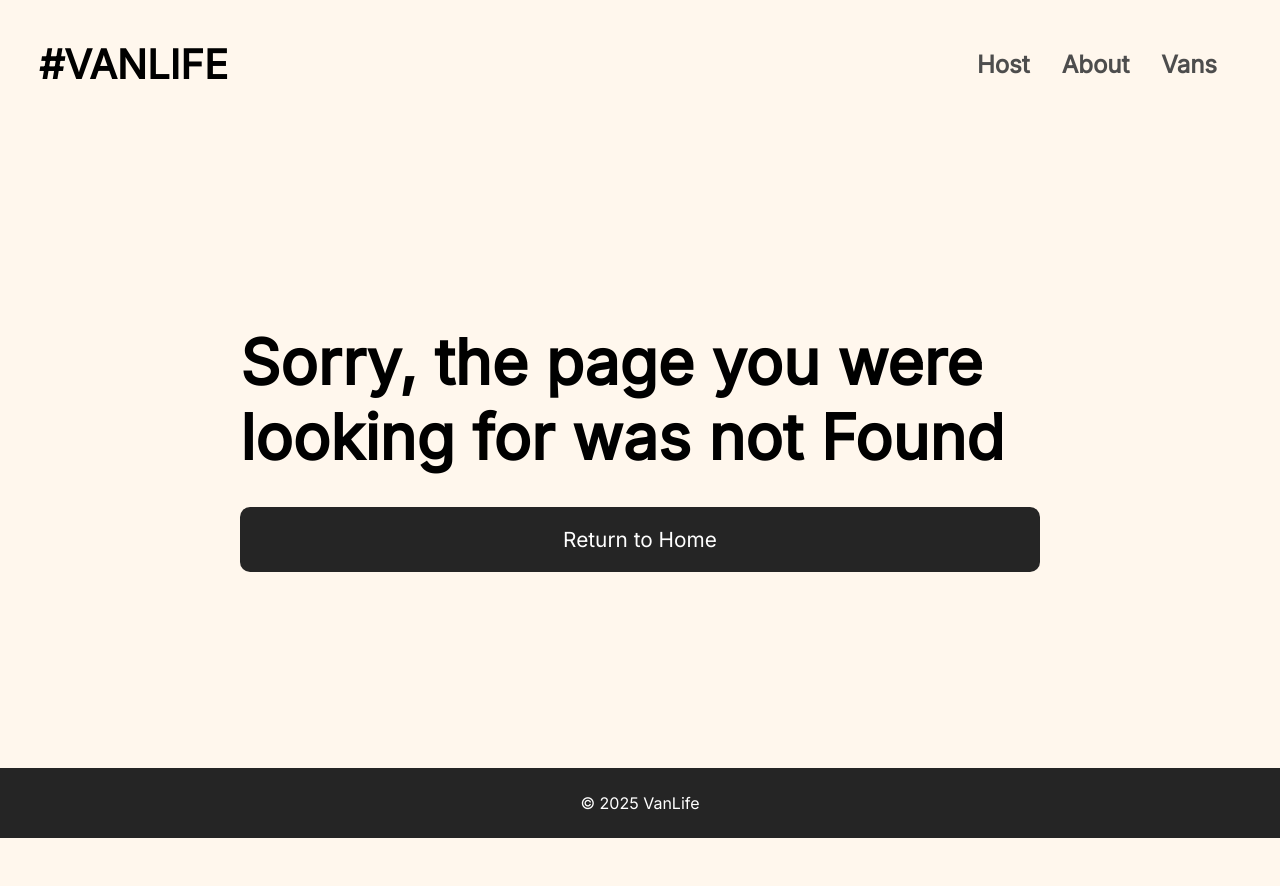
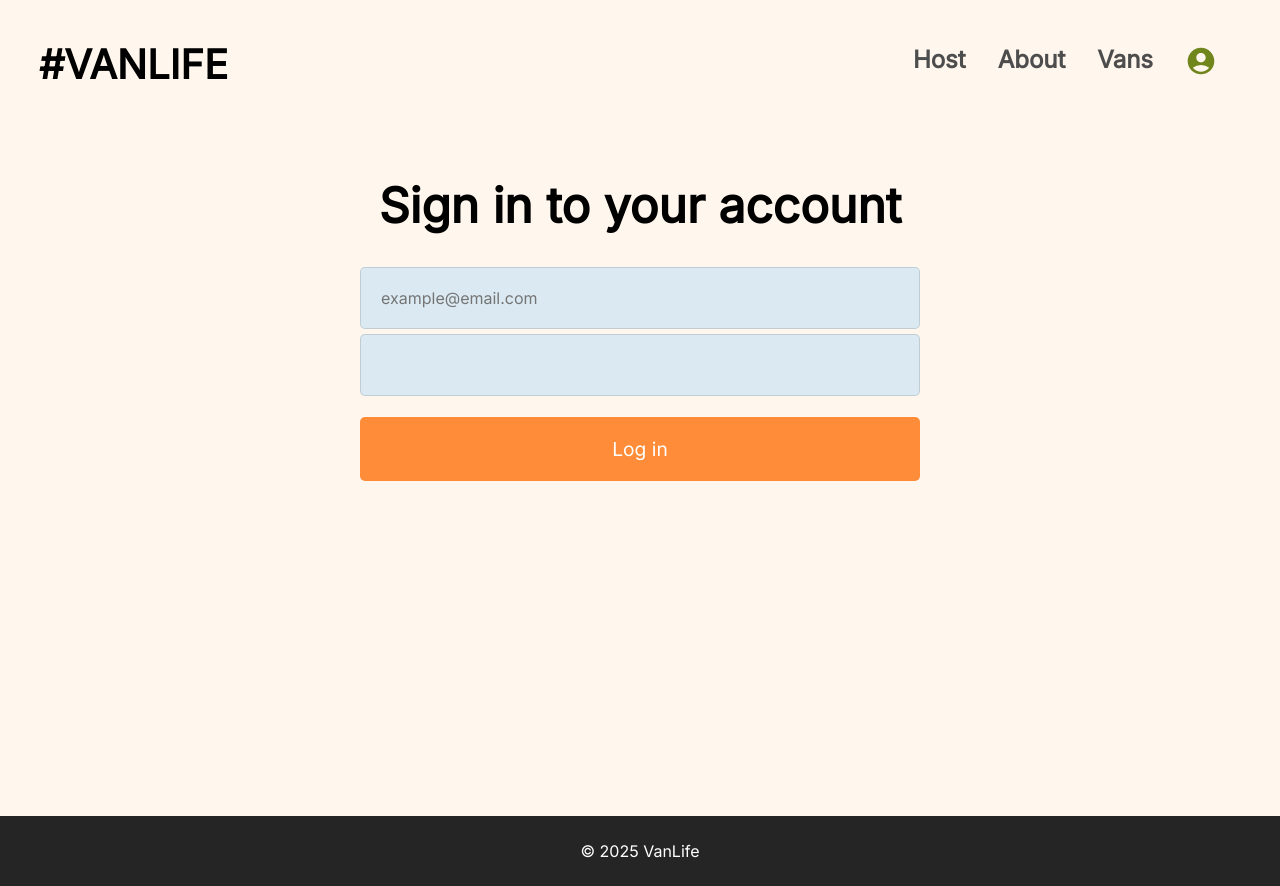
Before and after one commit to ZainAchak/VanLife, a React (Vite) app: page /login in a window 1280 px wide. Before the commit this address had no page. Before the commit the page ends 838 px from the top, so only its background shows below. Built offline with nearby package versions, Linux system fonts and the light colour scheme; what miragejs would draw is missing.

Commit message:
added login page

```diff
--- a/package.json
+++ b/package.json
@@ -13,6 +13,7 @@
     "miragejs": "^0.1.48",
     "react": "^19.1.0",
     "react-dom": "^19.1.0",
+    "react-icons": "^5.5.0",
     "react-loading": "^2.0.3",
     "react-router-dom": "^6.4.3"
   },
--- a/src/App.css
+++ b/src/App.css
@@ -430,6 +430,52 @@ footer{
     align-self: center;
 }
 
+.login-container{
+    display: flex;
+    flex-direction: column;
+    justify-content: center;
+    align-items: center;
+    gap: 2rem;
+    margin-top: 3rem;
+}
+
+.login-container > h1{
+    font-size: 3rem;
+    text-align: center;
+}
+
+.login-form{
+    display: flex;
+    flex-direction: column;
+    justify-content: center;
+    align-items: center;
+    width: 90%;
+    max-width: 700px;
+    gap: 0.3rem;
+}
+
+.login-form > input{
+    width: 80%;
+    max-width: 600px;
+    padding: 20px;
+    font-size: 1rem;
+    border-radius: 5px;
+    border: 0.2px solid rgba(88, 86, 86, 0.199);
+    background-color: rgba(181, 221, 247, 0.486);
+}
+
+.login-form > button{
+    width: 80%;
+    max-width: 600px;
+    padding: 20px;
+    font-size: 1.2rem;
+    border-radius: 5px;
+    border: none;
+    background-color: #FF8C38;
+    color: white;
+    margin-top: 1rem;
+}
+
 @media (max-width:620px) {
     .vans-container{
     grid-template-columns: repeat(1,1fr);
--- a/src/App.jsx
+++ b/src/App.jsx
@@ -7,35 +7,44 @@ import {  RouterProvider,
 import './App.css'
 import Home from './pages/Home'
 import About from './pages/About'
-import VansList from './pages/Vans/VansList'
+import VansList, {loader as vansListLoader} from './pages/Vans/VansList'
 
 import "./server"
-import VanDetail from './pages/Vans/VanDetail'
+import VanDetail, {loader as HostVanDetailLoader} from './pages/Vans/VanDetail'
 import Layout from './components/Layout'
 import Dashboard from './pages/Host/Host'
 import Income from './pages/Host/Income'
 import Reviews from './pages/Host/Reviews'
 import HostLayout from './pages/Host/HostLayout'
-import HostVans from './pages/Host/HostVans'
+import HostVans, {loader as hostVansLoader} from './pages/Host/HostVans'
 import HostVanDetail from './pages/Host/HostVanDetail'
 import HostSingleVanDetail from './pages/Host/HostSingleVanDetail'
 import HostSingleVanPricing from './pages/Host/HostSingleVanPricing'
 import HostSingleVanPhotos from './pages/Host/HostSingleVanPhotos'
 import NotFound404 from './pages/NotFound404'
+import BrokenPage from './pages/BrokenPage'
+import Login from './pages/Login'
 
 const router = createBrowserRouter(createRoutesFromElements(
   <Route path='/' element={<Layout />}>
     <Route index element={<Home/>}/>
     <Route path='home' element={<Home/>}/>
     <Route path='about' element={<About/>}/>
-    <Route path='vans' element={<VansList/>}/>
-    <Route path='vans/:id' element={<VanDetail/>}/>
+    <Route path='login' element={<Login/>}/>
+    <Route  path='vans'
+            loader={vansListLoader}
+            element={<VansList/>}
+            errorElement={<BrokenPage/>}/>
+    <Route path='vans/:id' loader={HostVanDetailLoader} element={<VanDetail/>}/>
 
     <Route path='host' element={<HostLayout/>}>
       <Route index element={<Dashboard/>}/>
       <Route path='income' element={<Income/>}/>
       <Route path='reviews' element={<Reviews/>}/>
-      <Route path='vans' element={<HostVans/>}/>
+      <Route  path='vans'
+              loader={hostVansLoader}
+              errorElement={<BrokenPage/>}
+              element={<HostVans/> }/>
 
       <Route path='vans/:id' element={<HostVanDetail/>}>
         <Route index element={<HostSingleVanDetail/>}/>
--- a/src/components/Header.jsx
+++ b/src/components/Header.jsx
@@ -1,6 +1,14 @@
 import { NavLink, Link } from "react-router-dom"
+import { FiLogIn } from "react-icons/fi";
+import { FaUser } from "react-icons/fa";
+import { MdAccountCircle } from "react-icons/md";
 
 export default function Header(){
+
+    const style = {
+        color:"#70861dff"
+
+    }
     return(
         <header>
             <div className='headerData'>
@@ -15,6 +23,14 @@ export default function Header(){
                     <NavLink
                         className={(obj)=>obj.isActive ? "isActiveNav" : null}
                         to='vans'>Vans</NavLink>
+                    <NavLink
+                        // className={(obj)=>obj.isActive ? "isActiveNav" : null}
+                        style={(obj)=>obj.isActive ? style : null}
+                        to='login'>
+                            <MdAccountCircle size={32}
+                            style={{textDecoration:"none"}}/>
+                    </NavLink>
+
                 </nav>
             </div>
         </header>
--- a/src/index.css
+++ b/src/index.css
@@ -18,3 +18,11 @@ body{
 body::-webkit-scrollbar {
   display: none;
 }
+
+@keyframes shake {
+  0% { transform: translateX(0); }
+  25% { transform: translateX(-5px); }
+  50% { transform: translateX(5px); }
+  75% { transform: translateX(-5px); }
+  100% { transform: translateX(0); }
+}
--- /dev/null
+++ b/src/pages/BrokenPage.jsx
@@ -0,0 +1,54 @@
+import { Link, useRouteError } from "react-router-dom";
+
+export default function BrokenPage() {
+  const theError = useRouteError()
+  console.log("Broken page",theError)
+  return (
+    <div style={styles.container}>
+      <div style={styles.brokenIcon}>💥</div>
+      <h1 style={styles.heading}>Oops! Something went wrong.</h1>
+      <p style={styles.subtext}>This page is broken or couldn't load properly. <br /><br />
+          <span>=&gt;</span>
+          <strong>{theError?.message || theError?.statusText || "Unknown error occurred."}</strong></p>
+      <p style={styles.subtext}></p>
+      {/* <Link to="/" style={styles.button}>🔙 Go Back Home</Link> */}
+    </div>
+  );
+}
+
+const styles = {
+  container: {
+    // height: "100vh",
+    display: "flex",
+    flexDirection: "column",
+    alignItems: "center",
+    justifyContent: "center",
+    // backgroundColor: "#fefefe",
+    fontFamily: "Arial, sans-serif",
+    textAlign: "center",
+    padding: "2rem"
+  },
+  brokenIcon: {
+    fontSize: "80px",
+    animation: "shake 0.5s infinite",
+    marginBottom: "20px"
+  },
+  heading: {
+    fontSize: "2rem",
+    color: "#333"
+  },
+  subtext: {
+    color: "#777",
+    fontSize: "1rem",
+    margin: "10px 0 30px"
+  },
+  button: {
+    padding: "10px 20px",
+    backgroundColor: "#ff5252",
+    color: "#fff",
+    textDecoration: "none",
+    borderRadius: "8px",
+    fontWeight: "bold",
+    transition: "background 0.3s",
+  }
+};
--- a/src/pages/Host/HostVans.jsx
+++ b/src/pages/Host/HostVans.jsx
@@ -1,28 +1,25 @@
 import { useEffect, useState } from "react"
-import { Link } from "react-router-dom"
+import { Link, useLoaderData } from "react-router-dom"
 
-export default function HostVans(){
-    const [hostVans, setHostVans] = useState([])
-
-    useEffect(()=>{
+export function loader(){
     async function getData (){
-            const cached = sessionStorage.getItem('hostVans')
-            if(cached){
-                setHostVans(JSON.parse(cached))
-            }else{
+        let data =null
         try{
             const res = await fetch("/api/host/vans")
             const json = await res.json()
-                    setHostVans(json.vans)
-                    sessionStorage.setItem("hostVans",JSON.stringify(json.vans))
-                }catch(err){
+            data = json.vans
+        }
+        catch(err){
             console.error("found error fetching host vans",err)
         }
+        return data
     }
+    return getData()
 }
 
-        getData()
-    },[])
+export default function HostVans(){
+    console.log("Loader Data",useLoaderData())
+    const hostVans = useLoaderData();
 
     const vansList = hostVans.map((van,index)=>(
         <Link key={van.id} to={van.id}>
@@ -42,3 +39,24 @@ export default function HostVans(){
         </div>
     )
 }
+
+ // const [hostVans, setHostVans] = useState([])
+    // useEffect(()=>{
+    //     async function getData (){
+    //         const cached = sessionStorage.getItem('hostVans')
+    //         if(cached){
+    //             setHostVans(JSON.parse(cached))
+    //         }else{
+    //             try{
+    //                 const res = await fetch("/api/host/vans")
+    //                 const json = await res.json()
+    //                 setHostVans(json.vans)
+    //                 sessionStorage.setItem("hostVans",JSON.stringify(json.vans))
+    //             }catch(err){
+    //                 console.error("found error fetching host vans",err)
+    //             }
+    //         }
+    //     }
+
+    //     getData()
+    // },[])
--- /dev/null
+++ b/src/pages/Login.jsx
@@ -0,0 +1,40 @@
+import { useState } from "react"
+
+export default function Login(){
+    const [loginFormData,SetLoginFormData] = useState({email:"",password:""})
+
+    function handleSubmit(e){
+        e.preventDefault()
+        console.log("Login Form Email",loginFormData.email.toLowerCase())
+        console.log("Login Form Password",loginFormData.password)
+        SetLoginFormData({email:"",password:""})
+    }
+
+    function handleChange(e){
+        const {name,value} = e.target
+        SetLoginFormData(prev=>({
+            ...prev,
+            [name]:value
+        }))
+    }
+
+    return(
+        <section className="login-container">
+            <h1>Sign in to your account</h1>
+            <form onSubmit={handleSubmit} className="login-form">
+                <input
+                    type="email"
+                    name="email"
+                    placeholder="example@email.com"
+                    value={loginFormData.email}
+                    onChange={handleChange} />
+                <input
+                    type="password"
+                    name="password"
+                    value={loginFormData.password}
+                    onChange={handleChange} />
+                <button type="submit">Log in</button>
+            </form>
+        </section>
+    )
+}
--- a/src/pages/Vans/VanDetail.jsx
+++ b/src/pages/Vans/VanDetail.jsx
@@ -1,44 +1,27 @@
 import { useEffect, useState } from "react";
-import { Link, useLocation, useParams } from "react-router-dom";
+import { Link, useLoaderData, useLocation, useParams } from "react-router-dom";
 
-export default function VanDetail() {
-    const wait = (ms) => new Promise(resolve => setTimeout(resolve, ms));
-
-    const [vanData, setVanData] = useState(null);
-    const [loading, setLoading] = useState(true);
-    const params = useParams();
-    const vanId = params.id;
-    const location = useLocation()
-    console.log("location",location)
-    // console.log("path",`${location.pathname}?${location.state.search}`)
-
-    // console.log(params);
-
-    useEffect(() => {
-        async function loadingg(){
+export function loader({params}){
+    async function getData(){
         try {
             const res = await fetch(`/api/vans/${params.id}`);
             const data = await res.json();
-                setVanData(data.vans);
+            return data.vans
         } catch (err) {
             console.error("Error loading data:", err);
-            } finally {
-                await wait(1500);
-                setLoading(false);
+            return null
         }
         }
-        loadingg();
+    return getData()
+}
 
-        // fetch(`/api/vans/${params.id}`)
-        //     .then(res => res.json())
-        //     .then(vanData => {setVanData(vanData.vans)
-        //         setLoading(false);
-        //     })
-        //     .catch(err => console.error("error loading data",err))
-    }, []);
+export default function VanDetail() {
+    // console.log("Here is Loader Data",useLoaderData())
+    const vanData = useLoaderData()
+    const location = useLocation()
 
         const searchExist = location.state?.search || ''
-        console.log("searchExist",searchExist)
+
         return (
             <div className="singleVanDetails">
                 <div className="singleVanDetailsExp">
@@ -49,10 +32,6 @@ export default function VanDetail() {
                         </Link>
                     </div>
 
-                    {loading ? (
-                        <div className="loader"></div>
-                    ) : (
-                        <>
                     <img src={vanData.imageUrl} alt="" />
                     <div className="single-description-details">
                         <button className={`btn-${vanData.type}`}>{vanData.type}</button>
@@ -60,9 +39,47 @@ export default function VanDetail() {
                         <p>{vanData.description}</p>
                         <button className="rentbtn">Rent this van</button>
                     </div>
-                        </>)
-                    }
+
                 </div>
             </div>
             )
 }
+
+
+// const wait = (ms) => new Promise(resolve => setTimeout(resolve, ms));
+// const [vanData, setVanData] = useState(null);
+// const [loading, setLoading] = useState(false);
+// const params = useParams();
+// const vanId = params.id;
+// console.log("location",location)
+// console.log("path",`${location.pathname}?${location.state.search}`)
+
+// console.log(params);
+
+// useEffect(() => {
+//     async function loadingg(){
+//         try {
+//             const res = await fetch(`/api/vans/${params.id}`);
+//             const data = await res.json();
+//             setVanData(data.vans);
+//         } catch (err) {
+//             console.error("Error loading data:", err);
+//         } finally {
+//             await wait(1500);
+//             setLoading(false);
+//         }
+//     }
+//     loadingg();
+
+//     // fetch(`/api/vans/${params.id}`)
+//     //     .then(res => res.json())
+//     //     .then(vanData => {setVanData(vanData.vans)
+//     //         setLoading(false);
+//     //     })
+//     //     .catch(err => console.error("error loading data",err))
+// }, []);
+{/* {loading ? (
+                        <div className="loader"></div>
+                    ) : (
+                        )
+                    } */}
--- a/src/pages/Vans/VansList.jsx
+++ b/src/pages/Vans/VansList.jsx
@@ -1,44 +1,24 @@
-import { use } from "react";
-import { useEffect, useState } from "react"
-import { Link, useSearchParams } from "react-router-dom";
+// import { useEffect, useState } from "react"
+import { Link, useLoaderData, useSearchParams } from "react-router-dom";
 
-export default function VansList() {
-    const wait = (ms) => new Promise(resolve => setTimeout(resolve, ms));
-    const [searchParams, setSearchParams] = useSearchParams()
-    console.log("search Params",searchParams.get("type"))
-
-    const [data, setData] = useState([])
-    const [loading, setLoading] = useState(true);
-
-    useEffect(()=>{
-        async function loadnfetch(){
-            const type = searchParams.get("type");
-            const cached = sessionStorage.getItem("VansList");
-            if(cached){
-                const currentData = JSON.parse(cached)
-                // type ? setData(currentData.filter(van => van.type === searchParams.get("type")))
-                // : setData(currentData)
-                setData(currentData)
-                setLoading(false)
-            }else{
+export function loader(){
+    async function getData(){
+        let currentData = null
         try{
             const res = await fetch("/api/vans")
             const json = await res.json()
-                    const currentData = json.vans
-                    // type ? setData(currentData.filter(van => van.type === searchParams.get("type")))
-                    // : setData(currentData)
-                    setData(currentData)
-                    await wait(1000)
-                    setLoading(false)
-                    sessionStorage.setItem("VansList", JSON.stringify(currentData));
+            currentData = json.vans
         }catch(err){
-                    console.error("Van data fetch error",err)
+            console.error("LOADER: Van data fetch error",err)
         }
+        return currentData
     }
+    return getData()
 }
-        loadnfetch()
-        },[])
 
+export default function VansList() {
+    const [searchParams, setSearchParams] = useSearchParams()
+    const data = useLoaderData()
 
     const vansDisplay = data.filter(
             searchParams.get("type")
@@ -49,6 +29,7 @@ export default function VansList() {
                 <Link   style={{textDecoration: "none",color:"black"}}
                         to={van.id}
                         state={{search: searchParams.toString()}}>
+
                     <img className="singleVanImg" src={van.imageUrl} alt="" />
                         <div className="van-description">
                             <h2 className="vanTitle">
@@ -62,8 +43,6 @@ export default function VansList() {
                     </Link>
                     <button className={`btn-${van.type}`}>{van.type.charAt(0).toUpperCase() + van.type.slice(1)}</button>
             </div>))
-
-    // useEffect(()=>{},[searchParams])
     return(
         <div className="vansWrapper">
             <div className="title-filter">
@@ -94,9 +73,41 @@ export default function VansList() {
             </div>
 
             <div className="vans-container">
-                {loading ? <div className="loader"></div> :vansDisplay}
-                {/* {vansDisplay} */}
+                {/* {loading ? <div className="loader"></div> :vansDisplay} */}
+                {vansDisplay}
             </div>
         </div>
+)}
 
-        )}
+// const [data, setData] = useState([])
+// const [loading, setLoading] = useState(false);
+// const wait = (ms) => new Promise(resolve => setTimeout(resolve, ms));
+// console.log("search Params",searchParams.get("type"))
+// useEffect(()=>{
+//     async function loadnfetch(){
+//         const type = searchParams.get("type");
+//         const cached = sessionStorage.getItem("VansList");
+//         if(cached){
+//             const currentData = JSON.parse(cached)
+//             // type ? setData(currentData.filter(van => van.type === searchParams.get("type")))
+//             // : setData(currentData)
+//             setData(currentData)
+//             setLoading(false)
+//         }else{
+//             try{
+//                 const res = await fetch("/api/vans")
+//                 const json = await res.json()
+//                 const currentData = json.vans
+//                 // type ? setData(currentData.filter(van => van.type === searchParams.get("type")))
+//                 // : setData(currentData)
+//                 setData(currentData)
+//                 await wait(1000)
+//                 setLoading(false)
+//                 sessionStorage.setItem("VansList", JSON.stringify(currentData));
+//             }catch(err){
+//                 console.error("Van data fetch error",err)
+//             }
+//         }
+//     }
+//     loadnfetch()
+//     },[])
```
Also changed, not shown: 1 other file (tests, documents, lock files or other folders). Lines whose indentation alone changed are shown as unchanged.
